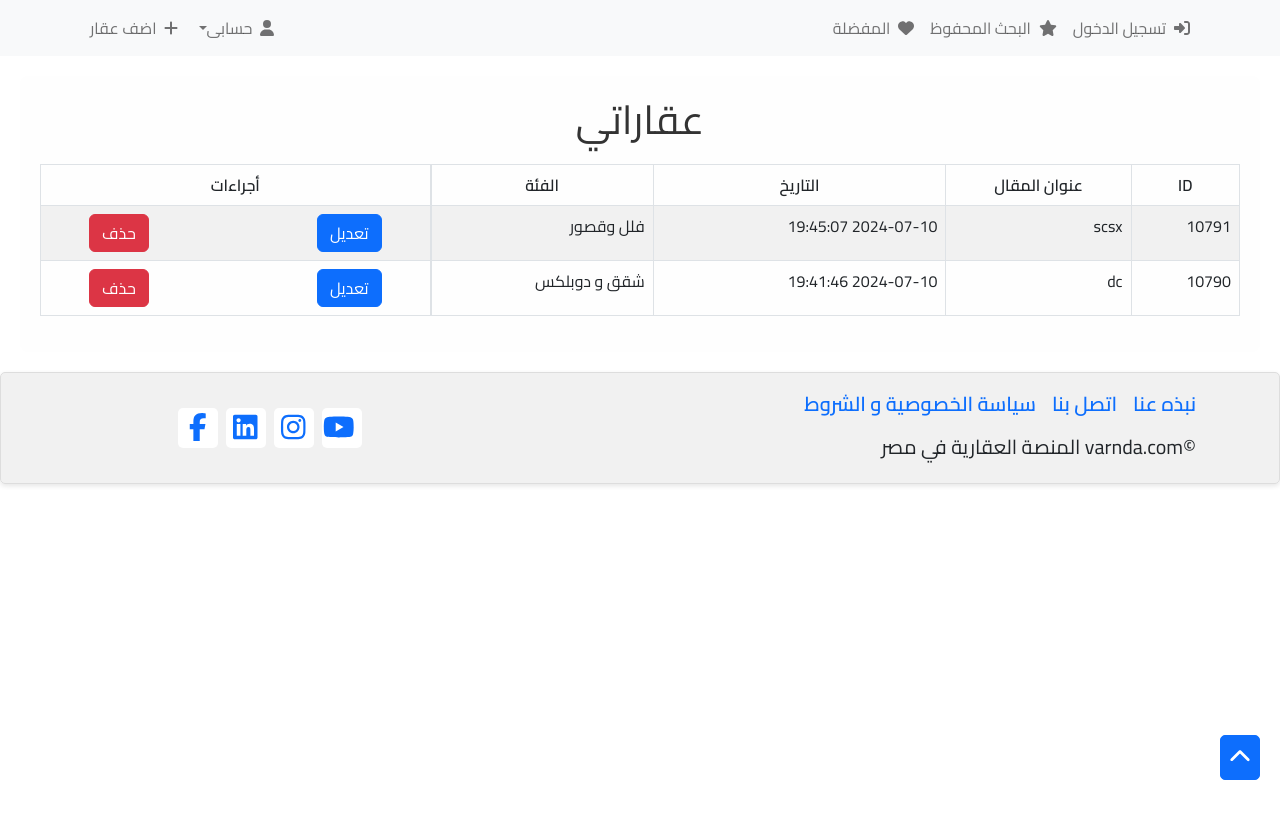
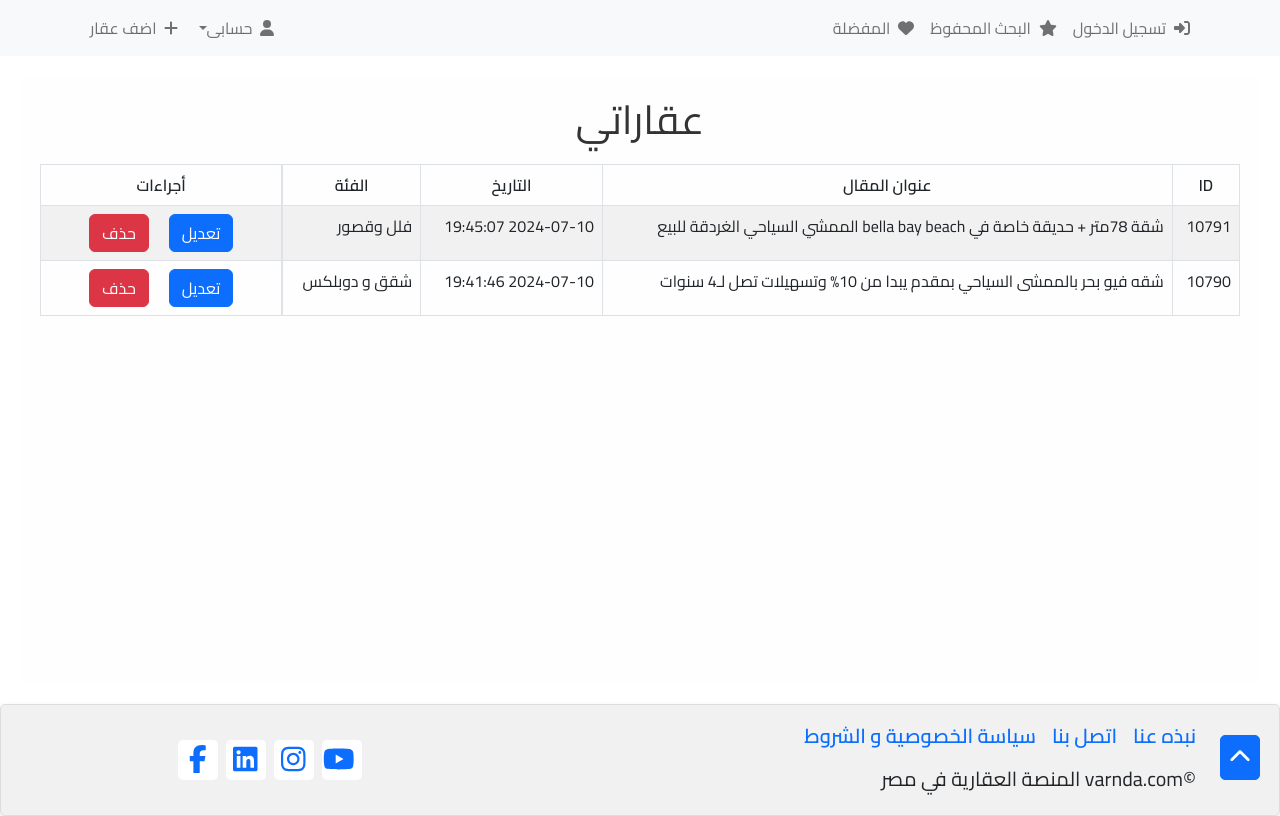
Before and after one commit to mmt20/varnda, a React (Create React App) app: page /myproperties in a window 1280 px wide. Built offline with nearby package versions, Linux system fonts and the light colour scheme.

Commit message:
fix My Properties Page

```diff
--- a/src/Pages/MyPropertiesPage/MyPropertiesPage.js
+++ b/src/Pages/MyPropertiesPage/MyPropertiesPage.js
@@ -6,8 +6,8 @@ import styles from './MyPropertiesPage.module.css'; // Import CSS module
 
 const MyPropertiesPage = () => {
   const [data, setData] = useState([
-    { id: 10791, title: 'scsx', date: '2024-07-10 19:45:07', category: 'فلل وقصور' },
-    { id: 10790, title: 'dc', date: '2024-07-10 19:41:46', category: 'شقق و دوبلكس' },
+    { id: 10791, title: 'شقة 78متر + حديقة خاصة في bella bay beach الممشي السياحي الغردقة للبيع', date: '2024-07-10 19:45:07', category: 'فلل وقصور' },
+    { id: 10790, title: 'شقه فيو بحر بالممشى السياحي بمقدم يبدا من 10% وتسهيلات تصل لـ4 سنوات', date: '2024-07-10 19:41:46', category: 'شقق و دوبلكس' },
   ]);
 
   const handleEdit = (id) => {
--- a/src/Pages/MyPropertiesPage/MyPropertiesPage.module.css
+++ b/src/Pages/MyPropertiesPage/MyPropertiesPage.module.css
@@ -4,6 +4,7 @@
   padding: 20px;
   background-color: #fefefe;
   border-radius: 8px;
+  height: 76vh;
 }
 
 .heading {
```
